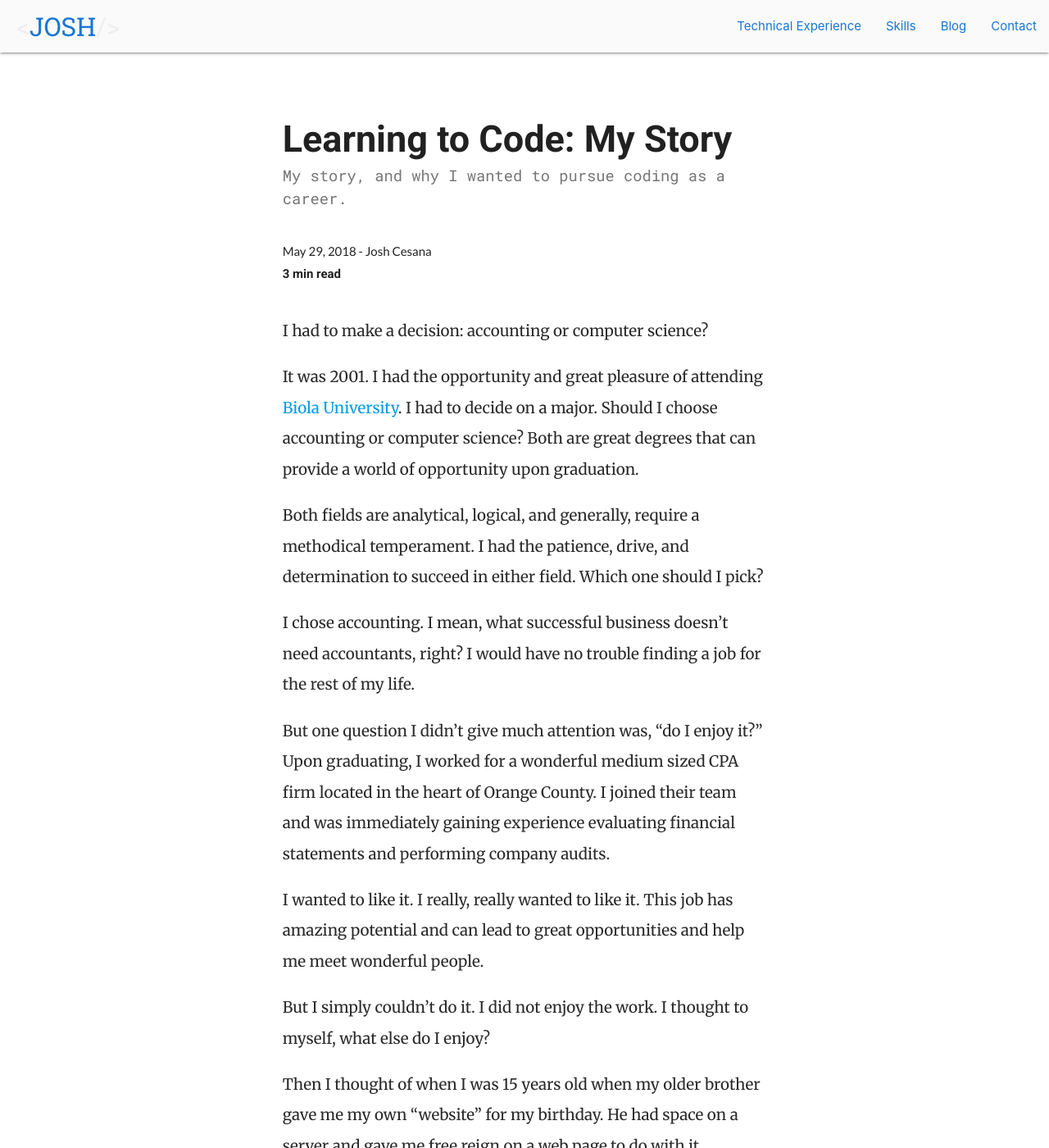
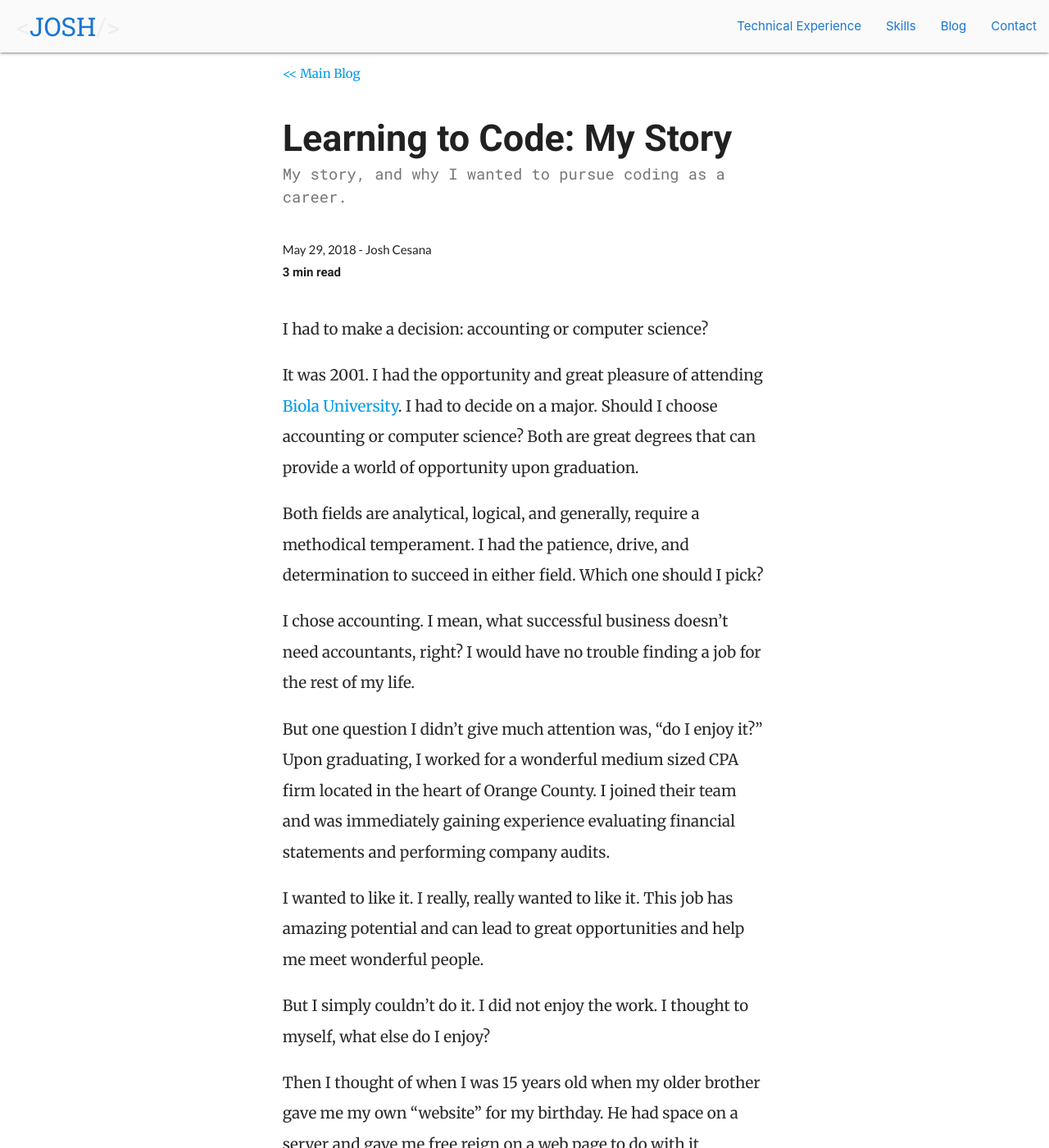
Before and after one commit to joshcesana/joshcesana.github.io, a Jekyll site: the page built from _posts/2018-05-29-learning_to_code_my_story.markdown, in a window 1280 px wide and 1400 px high. Shown: the whole window at 82% size. Built offline with Jekyll 4.4.1, drawn with Linux system fonts in a browser that asks for light colours.

Commit message:
Add post links, styling

```diff
--- a/_layouts/post.html
+++ b/_layouts/post.html
@@ -3,6 +3,9 @@
 ---
 <div class="container">
   <div class="blog-container">
+    <p>
+      <a href="/blog"><< Main Blog</a>
+    </p>
     <h1 class="blog-title">{{ page.title }}</h1>
     <p class="blog-tagLine">{{ page.tagLine }}</p>
     <p class="blog-info">{{ page.date | date: '%B %d, %Y' }} - {{ page.author }}</p>
@@ -10,6 +13,9 @@
 
     <div class="blog-content">
       {{ content }}
+      <div class="center-align">
+        <a href="/blog" class="blue darken-2 waves-effect waves-light btn-large back-button"><< Main Blog</a>
+      </div>
     </div>
 
   </div>
--- a/assets/css/styles.css
+++ b/assets/css/styles.css
@@ -195,7 +195,7 @@
 	margin-left: auto;
 	margin-right: auto;
 	max-width: 42rem;
-	padding: 2.625rem 1.3125rem;
+	padding: 0 1.3125rem 2.1rem;
 }
 @media (min-width: 576px) {
 	/* .blog-container {
```
